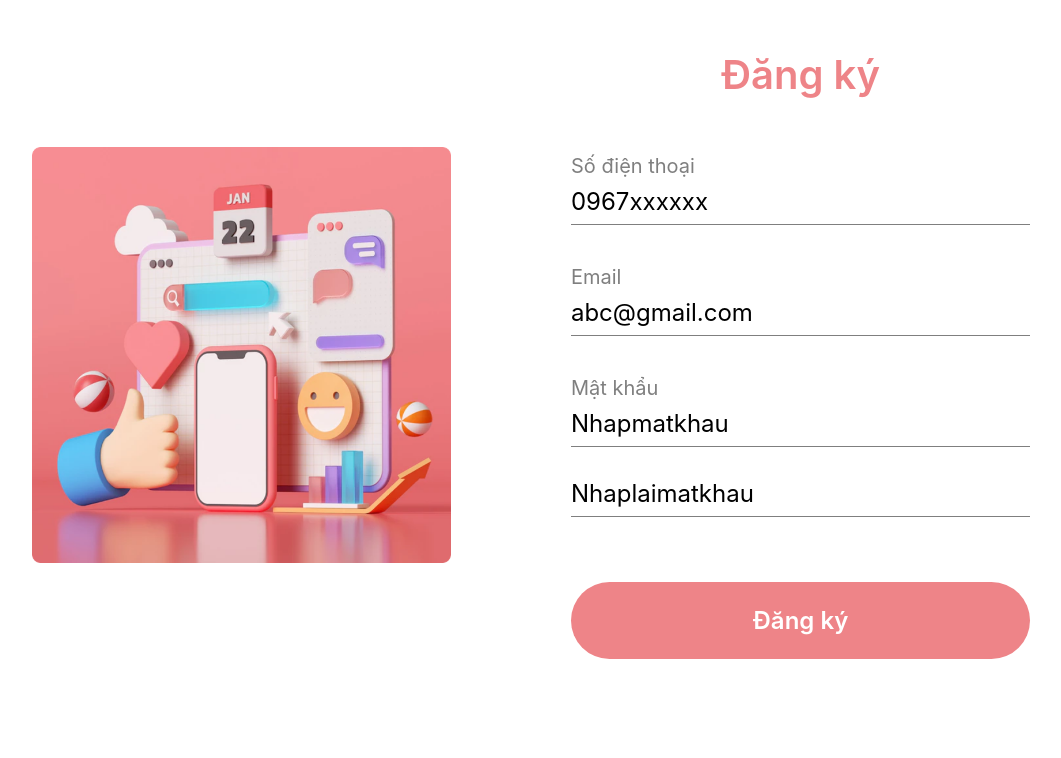
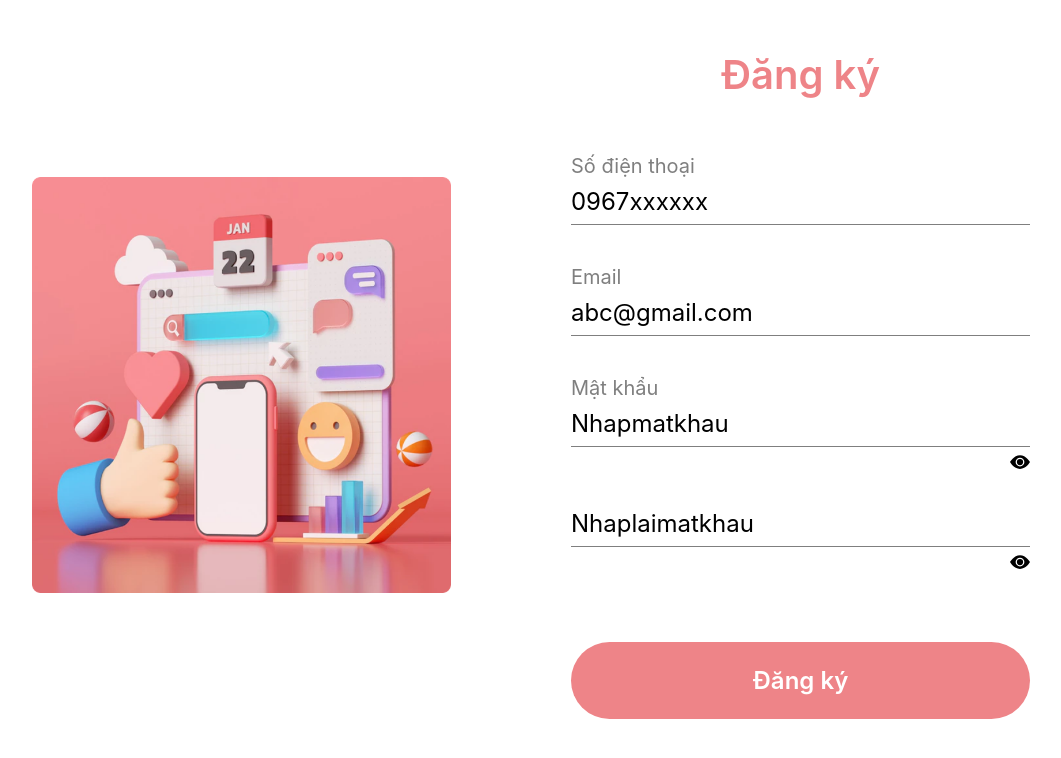
Before and after one commit to LeHaGiaBao/Salt-Phone, a React (Create React App) app in the folder end-user/: page / in a window 1280 px wide. Shown: the top 758 px of the page, without its empty margins (109-1170 px from the left). Built offline with nearby package versions, Linux system fonts and the light colour scheme.

Commit message:
Add show password

```diff
--- a/end-user/src/App.jsx
+++ b/end-user/src/App.jsx
@@ -1,11 +1,9 @@
 import React from 'react'
-
 import './assets/css/base.css'
 import './assets/css/grid.css'
 import './assets/css/style.css'
 import './assets/css/responsive.css'
 import SignUpForm from './components/SignUpForm'
-
 
 function App() {
 	return (
--- a/end-user/src/assets/css/style.css
+++ b/end-user/src/assets/css/style.css
@@ -42,6 +42,12 @@ input.input-box, textarea {
     font-weight: 400;
     font-size: 24px;
     line-height: 29px;
+}
+
+.ShowPassword {
+    height: 30px;
+    width: 20px;
+    float: right;
 }
 
 .label-input input::placeholder {
--- a/end-user/src/components/SignInForm.jsx
+++ b/end-user/src/components/SignInForm.jsx
@@ -1,54 +1,81 @@
-import React from 'react'
+import React, {useState} from 'react'
 import Form from '../assets/image/Form.png'
 import google from '../assets/image/google.png'
+import {BsEyeFill} from 'react-icons/bs'
 
 function SignInForm() {
+	const [passwordShow, setPasswordShow] = useState(false)
+
+	const togglePasswordVisibility = () => {
+		setPasswordShow(passwordShow ? false : true)
+	}
+
 	return (
-		<div className="screen">
-			<div className="container m-t-4">
-				<div className="signIn-img">
-					<img src={Form} alt="" />
+		<div className='screen'>
+			<div className='container m-t-4'>
+				<div className='signIn-img'>
+					<img src={Form} alt='' />
 				</div>
 
-				<div className="signIn-form">
+				<div className='signIn-form'>
 					{/* Tiêu đề */}
-					<h2 className="signIn-form_title">Đăng nhập</h2>
-
+					<h2 className='signIn-form_title'>Đăng nhập</h2>
 					{/* Điền thông tin */}
-					<form action="" className='p-t-12'>
-						<div className="label-input">
-							<label htmlFor="">Số điện thoại</label><br/>
-							<input type="text" name="" id="" placeholder='0967xxxxxx'className='p-t-16px input-box p-b-8px'/>
-							<div className="label-input_line"></div>
+					<form action='' className='p-t-12'>
+						<div className='label-input'>
+							<label htmlFor=''>Số điện thoại</label>
+							<br />
+							<input
+								type='text'
+								name=''
+								id=''
+								placeholder='0967xxxxxx'
+								className='p-t-16px input-box p-b-8px'
+							/>
+							<div className='label-input_line'></div>
 						</div>
 
-						<div className="label-input p-t-40px">
-							<label htmlFor="">Mật khẩu</label><br/>
-							<input type="password" placeholder='************'className='p-t-16px input-box '/>
-							<div className="label-input_line"></div>
+						<div className='label-input p-t-40px'>
+							<label htmlFor=''>Mật khẩu</label>
+							<input
+								type={passwordShow ? 'text' : 'password'}
+								placeholder='************'
+								className='p-t-16px input-box'
+							/>
+							<BsEyeFill
+								onClick={togglePasswordVisibility}
+								className='ShowPassword'
+							/>
+							<div className='label-input_line'></div>
 						</div>
 					</form>
-
-					<div className="signIn-form_text p-t-24px">
-						Bạn quên mật khẩu? <a href="" className="signIn-form_text_recover-password">Khôi phục ngay</a>
+					<div className='signIn-form_text p-t-24px'>
+						Bạn quên mật khẩu?{' '}
+						<a href='' className='signIn-form_text_recover-password'>
+							Khôi phục ngay
+						</a>
 					</div>
-
-					<button className="sign-in-btn bg-color-primary m-t-24px">Đăng nhập</button> <br/>
-					<button className="sign-in-btn bg-color-blue-color m-t-24px">Đăng ký</button>
-
-
-					<div className="signIn-form_or m-t-24px">
+					<button className='sign-in-btn bg-color-primary m-t-24px'>
+						Đăng nhập
+					</button>{' '}
+					<br />
+					<button className='sign-in-btn bg-color-blue-color m-t-24px'>
+						Đăng ký
+					</button>
+					<div className='signIn-form_or m-t-24px'>
 						<div className='signIn-form_or_line'></div>
-						<p className="signIn-form_or_text">Hoặc</p>
+						<p className='signIn-form_or_text'>Hoặc</p>
 						<div className='signIn-form_or_line'></div>
 					</div>
-
-					<button className="sign-in-btn connect-google-btn m-t-24px">
-						<img src={google} alt="" className='signIn-form_google-icon'/>
-						{""}
-						<p className="">Đăng nhập với Google</p>
+					<button className='sign-in-btn connect-google-btn m-t-24px'>
+						<img
+							src={google}
+							alt=''
+							className='signIn-form_google-icon'
+						/>
+						{''}
+						<p className=''>Đăng nhập với Google</p>
 					</button>
-
 				</div>
 			</div>
 		</div>
--- a/end-user/src/components/SignUpForm.jsx
+++ b/end-user/src/components/SignUpForm.jsx
@@ -1,43 +1,85 @@
-import React from 'react'
+import React, {useState} from 'react'
 import Form from '../assets/image/Form.png'
+import {BsEyeFill} from 'react-icons/bs'
 
 function SignUpForm() {
+	const [passwordShow1, setPasswordShow1] = useState(false)
+	const [passwordShow2, setPasswordShow2] = useState(false)
+
+	const togglePasswordVisibility1 = () => {
+		setPasswordShow1(passwordShow1 ? false : true)
+	}
+	const togglePasswordVisibility2 = () => {
+		setPasswordShow2(passwordShow2 ? false : true)
+	}
+
 	return (
-		<div className="screen">
+		<div className='screen'>
 			<div className='container m-t-4'>
-				<div className="signIn-img">
-					<img src={Form} alt="" />
+				<div className='signIn-img'>
+					<img src={Form} alt='' />
 				</div>
 
-				<div className="signIn-form">
+				<div className='signIn-form'>
 					{/* Tiêu đề */}
-					<h2 className="signIn-form_title">Đăng ký</h2>
+					<h2 className='signIn-form_title'>Đăng ký</h2>
 
 					{/* Điền thông tin */}
-					<form action="" className='p-t-12'>
-						<div className="label-input">
-							<label htmlFor="">Số điện thoại</label><br/>
-							<input type="text" name="" id="" placeholder='0967xxxxxx'className='p-t-16px input-box p-b-8px'/>
-							<div className="label-input_line"></div>
+					<form action='' className='p-t-12'>
+						<div className='label-input'>
+							<label htmlFor=''>Số điện thoại</label>
+							<br />
+							<input
+								type='text'
+								name=''
+								id=''
+								placeholder='0967xxxxxx'
+								className='p-t-16px input-box p-b-8px'
+							/>
+							<div className='label-input_line'></div>
 						</div>
 
-						<div className="label-input p-t-40px">
-							<label htmlFor="">Email</label><br/>
-							<input type="email" placeholder='abc@gmail.com'className='p-t-16px input-box '/>
-							<div className="label-input_line"></div>
+						<div className='label-input p-t-40px'>
+							<label htmlFor=''>Email</label>
+							<br />
+							<input
+								type='email'
+								placeholder='abc@gmail.com'
+								className='p-t-16px input-box '
+							/>
+							<div className='label-input_line'></div>
 						</div>
 
-						<div className="label-input p-t-40px">
-							<label htmlFor="">Mật khẩu</label><br/>
-							<input type="password" placeholder='Nhapmatkhau'className='p-t-16px input-box '/>
-							<div className="label-input_line"></div>
+						<div className='label-input p-t-40px'>
+							<label htmlFor=''>Mật khẩu</label>
+							<br />
+							<input
+								type={passwordShow1 ? 'text' : 'password'}
+								placeholder='Nhapmatkhau'
+								className='p-t-16px input-box '
+							/>
+							<BsEyeFill
+								onClick={togglePasswordVisibility1}
+								className='ShowPassword'
+							/>
+							<div className='label-input_line'></div>
 
-							<input type="password" placeholder='Nhaplaimatkhau'className='p-t-16px input-box m-t-24px '/>
-							<div className="label-input_line"></div>
+							<input
+								type={passwordShow2 ? 'text' : 'password'}
+								placeholder='Nhaplaimatkhau'
+								className='p-t-16px input-box m-t-24px '
+							/>
+							<BsEyeFill
+								onClick={togglePasswordVisibility2}
+								className='ShowPassword'
+							/>
+							<div className='label-input_line'></div>
 						</div>
 					</form>
 
-					<button className="sign-in-btn bg-color-primary m-t-14">Đăng ký</button>
+					<button className='sign-in-btn bg-color-primary m-t-14'>
+						Đăng ký
+					</button>
 				</div>
 			</div>
 		</div>
--- a/end-user/src/index.css
+++ b/end-user/src/index.css
@@ -11,7 +11,7 @@
 }
 
 body {
-  margin: 0;
+  margin: 0 auto;
   font-family: -apple-system, BlinkMacSystemFont, 'Segoe UI', 'Roboto', 'Oxygen',
     'Ubuntu', 'Cantarell', 'Fira Sans', 'Droid Sans', 'Helvetica Neue',
     sans-serif;
```
